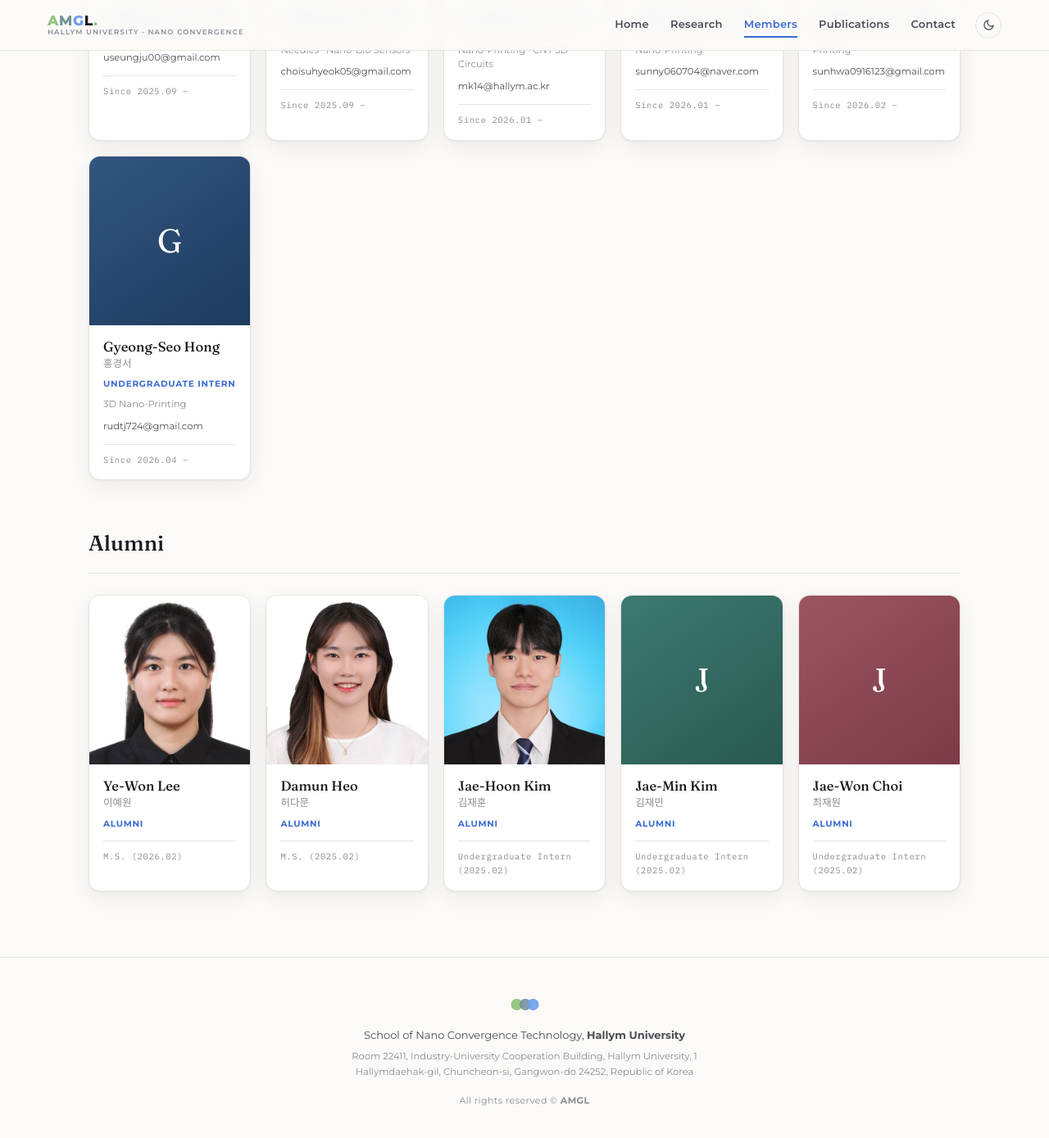
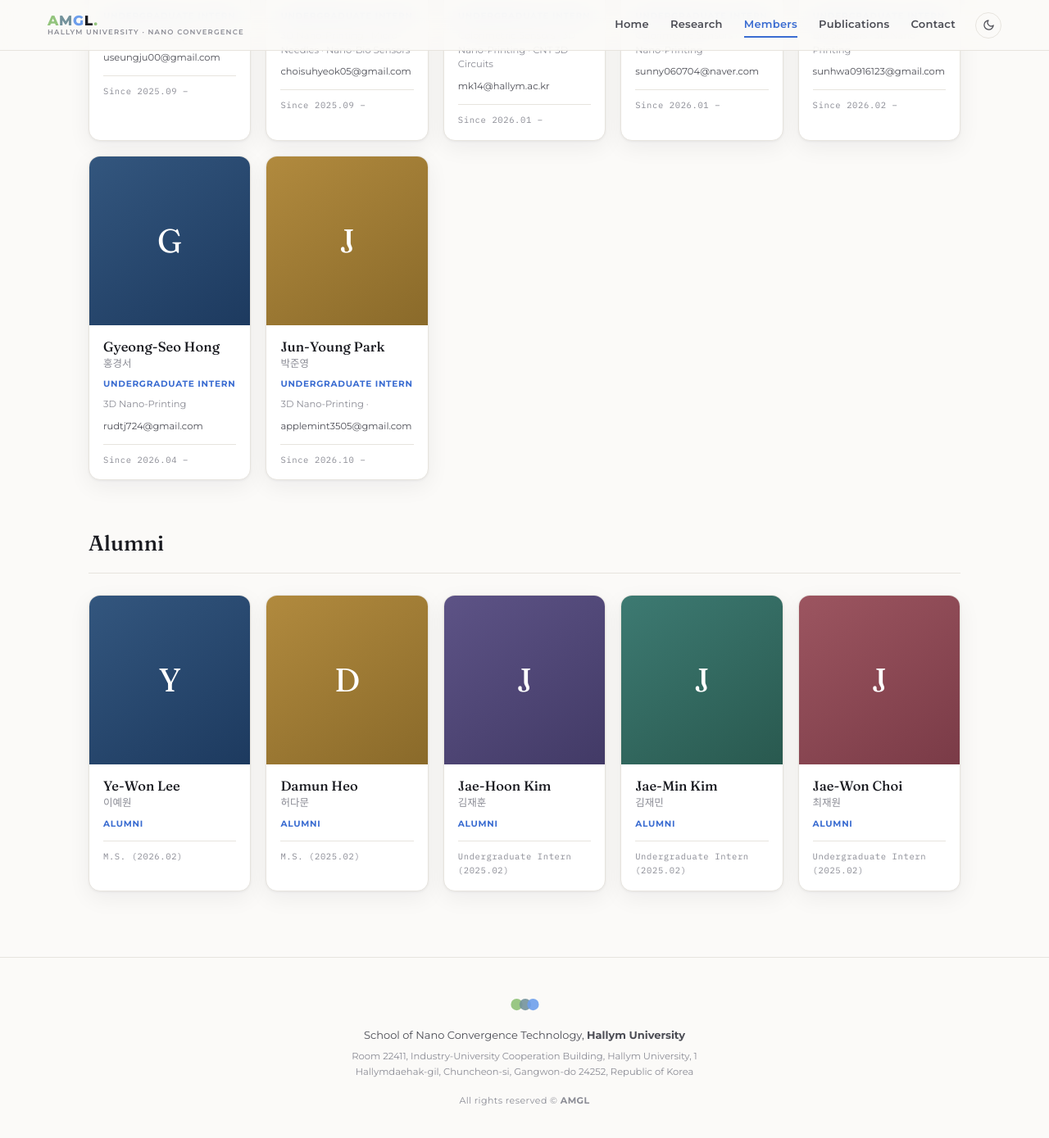
Before and after one commit to HTKRS/AMGL, a Jekyll site: the page built from members.html, in a window 1280 px wide and 1400 px high, scrolled down 2758 px. Shown: the top 1389 px of the window at 82% size. Built offline with Jekyll 4.4.1, drawn with Linux system fonts in a browser that asks for light colours; some of the changed lines change nothing that is shown.

Commit message:
Update _data/members.yml (via Pages CMS)

```diff
--- a/_data/members.yml
+++ b/_data/members.yml
@@ -1,158 +1,133 @@
-# ═══════════════════════════════════════════════════════════════
-#  멤버 (Members)
-#  · 사진: assets/img/members/ 폴더에 이미지를 넣고 photo 에 파일명 입력
-#          (예: photo: hong-gildong.jpg)  비워두면 이니셜 아바타가 나옵니다.
-#  · 새 멤버: 해당 그룹 아래에 항목을 복사해서 추가하면 됩니다.
-# ═══════════════════════════════════════════════════════════════
-
 professor:
   name_en: Jong-Min Lee
   name_kr: 이종민
   title: Assistant Professor
   affiliation: School of Nano Convergence Technology, Hallym University
   email: jmlee@hallym.ac.kr
-  photo: "lee-jongmin.jpg"
-  scholar: "https://scholar.google.com/citations?user="   # 구글 스칼라 주소
+  photo: lee-jongmin.jpg
+  scholar: https://scholar.google.com/citations?user=
   experience:
-    - "2021 – present · Assistant Professor, Hallym University"
-    - "2017 – 2021 · Postdoctoral Researcher, BIT Convergence Technology Research Institute, Pusan National University"
+    - 2021 – present · Assistant Professor, Hallym University
+    - 2017 – 2021 · Postdoctoral Researcher, BIT Convergence Technology Research
+      Institute, Pusan National University
   education:
-    - "Ph.D. in Physics, Chungnam National University (2009 – 2016)"
-    - "M.Sc. in Physics, Chungnam National University (2007 – 2009)"
-    - "B.Sc. in Physics, Astronomy & Space Science, Chungnam National University (2003 – 2007)"
-
+    - Ph.D. in Physics, Chungnam National University (2009 – 2016)
+    - M.Sc. in Physics, Chungnam National University (2007 – 2009)
+    - B.Sc. in Physics, Astronomy & Space Science, Chungnam National University
+      (2003 – 2007)
 groups:
   - title: Researcher
     members:
       - name_en: Sun-Hwa Gu
         name_kr: 구선화
         role: Post-Master's Researcher
-        period: "2026.03 –"
+        period: 2026.03 –
         email: guseons_@naver.com
         interests: Quantum Dots · Optical Sensors · UCNP
-        photo: "gu-sunhwa.jpg"
-        scholar: ""
-
+        photo: gu-sunhwa.jpg
   - title: Graduate Students
     members:
       - name_en: Hyeon-Seok Seo
         name_kr: 서현석
         role: M.S. Student
-        period: "2024.09 –"
+        period: 2024.09 –
         email: shs2243@gmail.com
         interests: 3D Nano-Printing · Optical Sensors · SERS · Additive Manufacturing
-        photo: "seo-hyeonseok.jpg"
-        scholar: ""
+        photo: seo-hyeonseok.jpg
       - name_en: Myeong-Nam Jeong
         name_kr: 정명남
         role: M.S. Student
-        period: "2025.03 –"
+        period: 2025.03 –
         email: j571@naver.com
         interests: Micro Actuators · MEMS · NEMS
-        photo: "jeong-myeongnam.jpg"
-        scholar: ""
+        photo: jeong-myeongnam.jpg
       - name_en: Seong-Jae Eom
         name_kr: 엄성재
         role: M.S. Student
-        period: "2026.03 –"
+        period: 2026.03 –
         email: djatjdwo0698@gmail.com
         interests: 3D Nano-Printing · Nano-Optics · Micro Actuators
-        photo: "eom-seongjae.jpg"
-        scholar: ""
+        photo: eom-seongjae.jpg
       - name_en: Hyeok Jeong
         name_kr: 정혁
         role: M.S. Student
-        period: "2026.03 –"
+        period: 2026.03 –
         email: wjdgur0302@naver.com
         interests: 3D Nano-Printing · Additive Manufacturing
-        photo: "jeong-hyeok.jpg"
-        scholar: ""
+        photo: jeong-hyeok.jpg
       - name_en: Ki-Hoon Sung
         name_kr: 성기훈
         role: M.S. Student
-        period: "2026.03 –"
+        period: 2026.03 –
         email: grandmax1@naver.com
         interests: 3D Nano-Printing
-        photo: ""
-        scholar: ""
       - name_en: Su-Yeon Shin
         name_kr: 신수연
         role: M.S. Student
-        period: "2026.03 –"
+        period: 2026.03 –
         email: yeon4262@naver.com
         interests: 3D Nano-Printing · Nano-Bio Sensors
-        photo: "shin-suyeon.jpg"
-        scholar: ""
-
+        photo: shin-suyeon.jpg
   - title: Undergraduate Interns
     members:
       - name_en: Seung-Ju You
         name_kr: 유승주
         role: Undergraduate Intern
-        period: "2025.09 –"
+        period: 2025.09 –
         email: useungju00@gmail.com
         interests: Open to anything!
-        photo: ""
-        scholar: ""
       - name_en: Su-Hyeok Choi
         name_kr: 최수혁
         role: Undergraduate Intern
-        period: "2025.09 –"
+        period: 2025.09 –
         email: choisuhyeok05@gmail.com
         interests: 3D Nano-Printing · Micro-Needles · Nano-Bio Sensors
-        photo: "choi-suhyeok.jpg"
-        scholar: ""
+        photo: choi-suhyeok.jpg
       - name_en: Min-Ki Choi
         name_kr: 최민기
         role: Undergraduate Intern
-        period: "2026.01 –"
+        period: 2026.01 –
         email: mk14@hallym.ac.kr
         interests: Colorimetric Sensors · 3D Nano-Printing · CNT 3D Circuits
-        photo: "choi-minki.jpg"
-        scholar: ""
+        photo: choi-minki.jpg
       - name_en: Soo-Yeon Kwon
         name_kr: 권수연
         role: Undergraduate Intern
-        period: "2026.01 –"
+        period: 2026.01 –
         email: sunny060704@naver.com
         interests: Colorimetric Sensors · 3D Nano-Printing
-        photo: "kwon-sooyeon.jpg"
-        scholar: ""
+        photo: kwon-sooyeon.jpg
       - name_en: Sun-Hwa Lee
         name_kr: 이선화
         role: Undergraduate Intern
-        period: "2026.02 –"
+        period: 2026.02 –
         email: sunhwa0916123@gmail.com
         interests: Bio Sensors · 3D Nano-Printing
-        photo: ""
-        scholar: ""
       - name_en: Gyeong-Seo Hong
         name_kr: 홍경서
         role: Undergraduate Intern
-        period: "2026.04 –"
+        period: 2026.04 –
         email: rudtj724@gmail.com
         interests: 3D Nano-Printing
-        photo: ""
-        scholar: ""
-
+      - name_en: Jun-Young Park
+        name_kr: 박준영
+        role: Undergraduate Intern
+        period: 2026.10 –
+        email: applemint3505@gmail.com
+        interests: " 3D Nano-Printing · "
 alumni:
   - name_en: Ye-Won Lee
     name_kr: 이예원
     note: M.S. (2026.02)
-    photo: "lee-yewon.jpg"
   - name_en: Damun Heo
     name_kr: 허다문
     note: M.S. (2025.02)
-    photo: "heo-damun.jpg"
   - name_en: Jae-Hoon Kim
     name_kr: 김재훈
     note: Undergraduate Intern (2025.02)
-    photo: "kim-jaehoon.jpg"
   - name_en: Jae-Min Kim
     name_kr: 김재민
     note: Undergraduate Intern (2025.02)
-    photo: ""
   - name_en: Jae-Won Choi
     name_kr: 최재원
     note: Undergraduate Intern (2025.02)
-    photo: ""
```
